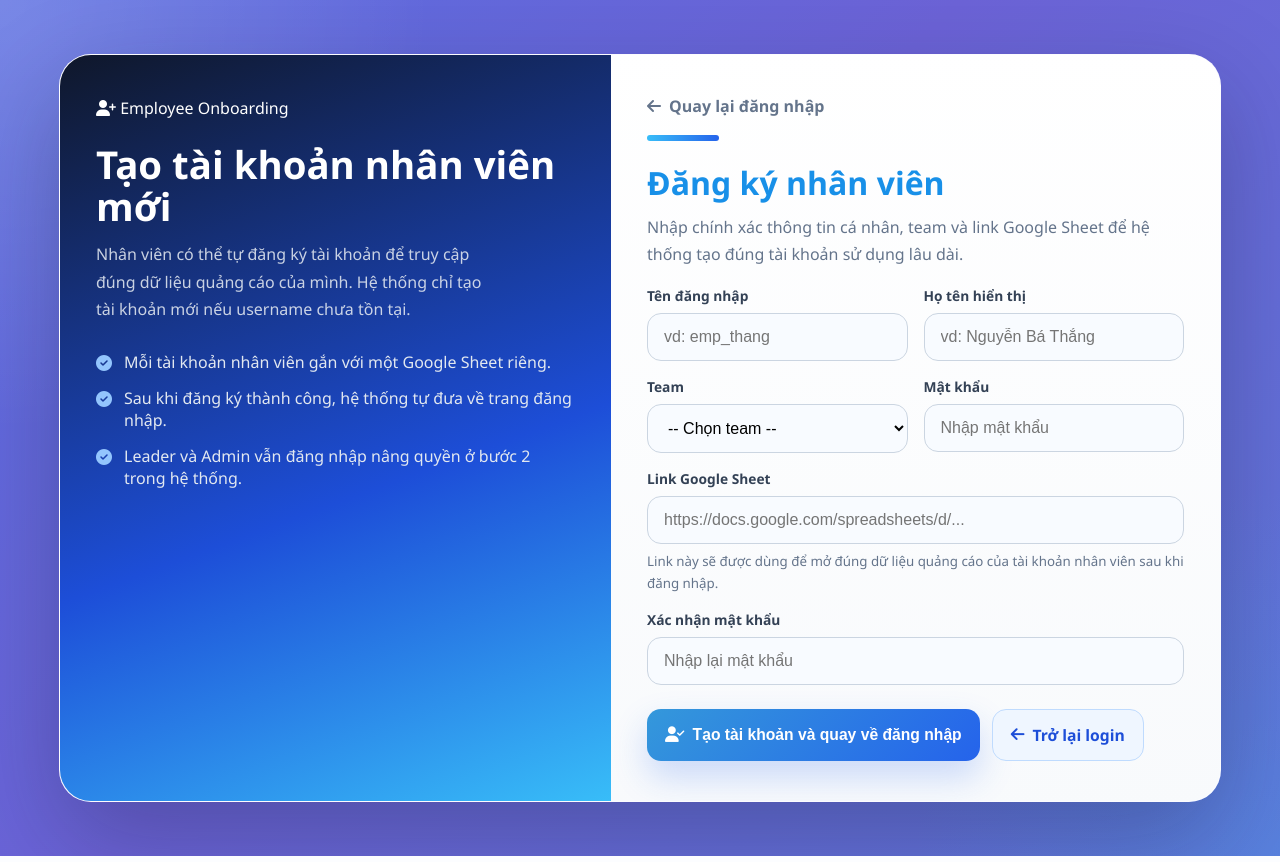
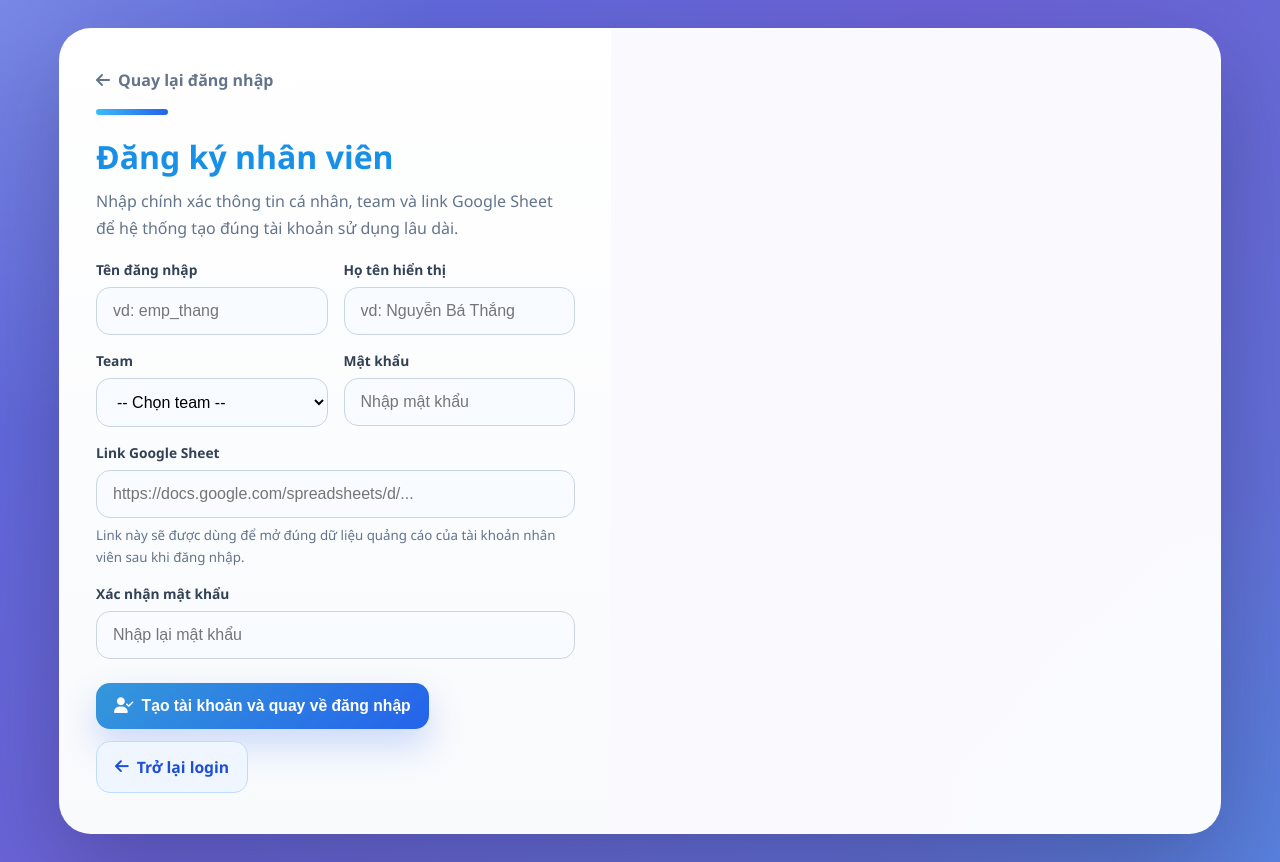
Before and after one commit to thanggdt999-source/chi-phi-ads-dashboard, a Flask app: page /register in a window 1280 px wide. Run offline with Flask 3, Linux system fonts and the light colour scheme.

Commit message:
ui: remove left explanatory panel from register page

```diff
--- a/web_app/templates/register.html
+++ b/web_app/templates/register.html
@@ -46,7 +46,7 @@
             justify-content: space-between;
         }
 
-
+            grid-template-columns: 1fr;
         .register-brand h1 {
             margin: 24px 0 14px;
             font-size: 2.4rem;
@@ -238,19 +238,6 @@
 <body>
     <div class="register-shell">
         <div class="register-card">
-            <section class="register-brand">
-                <div>
-                    <div class="brand-chip"><i class="fas fa-user-plus"></i> Employee Onboarding</div>
-                    <h1>Tạo tài khoản nhân viên mới</h1>
-                    <p>Nhân viên có thể tự đăng ký tài khoản để truy cập đúng dữ liệu quảng cáo của mình. Hệ thống chỉ tạo tài khoản mới nếu username chưa tồn tại.</p>
-                    <div class="brand-list">
-                        <div class="brand-item"><i class="fas fa-circle-check"></i><span>Mỗi tài khoản nhân viên gắn với một Google Sheet riêng.</span></div>
-                        <div class="brand-item"><i class="fas fa-circle-check"></i><span>Sau khi đăng ký thành công, hệ thống tự đưa về trang đăng nhập.</span></div>
-                        <div class="brand-item"><i class="fas fa-circle-check"></i><span>Leader và Admin vẫn đăng nhập nâng quyền ở bước 2 trong hệ thống.</span></div>
-                    </div>
-                </div>
-            </section>
-
             <section class="register-form-wrap">
                 <a href="{{ url_for('login') }}" class="back-link"><i class="fas fa-arrow-left"></i> Quay lại đăng nhập</a>
                 <div class="form-accent"></div>
```
